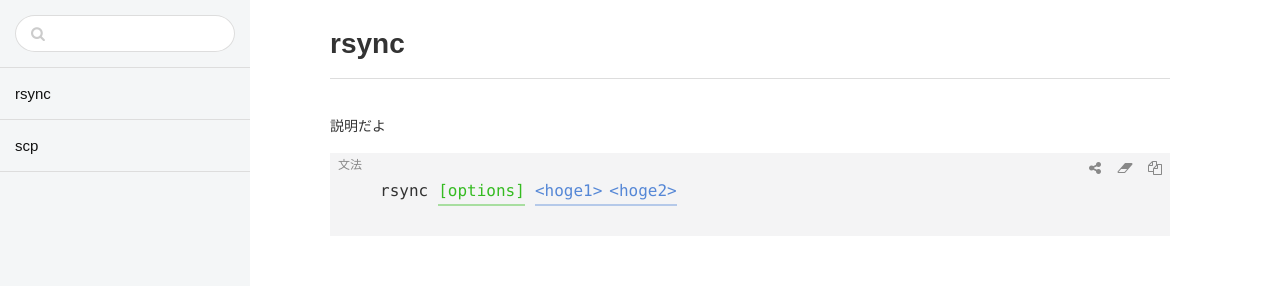
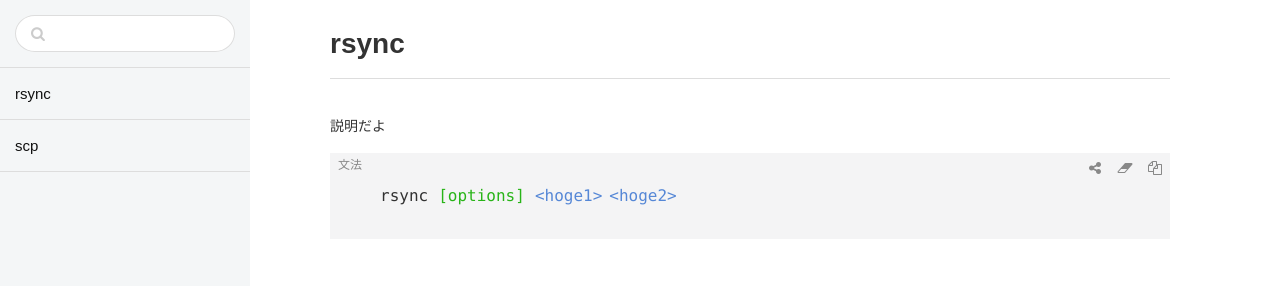
Before and after one commit to hogesuke/linux-command-generator, an Angular app: page /commands/rsync in a window 1280 px wide. Shown: the top 286 px of the page. Built offline with nearby package versions, Linux system fonts and the light colour scheme.

Commit message:
optionsの色を調整

```diff
--- a/src/app/commands/command/arguments-expression.component.scss
+++ b/src/app/commands/command/arguments-expression.component.scss
@@ -1,7 +1,5 @@
 .args {
   float: left;
-  padding-bottom: 5px;
-  border-bottom: solid 2px rgba(85, 135, 214, 0.4);
   color: #5587d6;
 
   > div {
--- a/src/app/commands/command/command.component.scss
+++ b/src/app/commands/command/command.component.scss
@@ -27,7 +27,7 @@ table {
   position: relative;
   overflow: hidden;
   margin-bottom: 50px;
-  padding: 30px 20px 30px 50px;
+  padding: 35px 20px 35px 50px;
   background-color: #f4f4f5;
   font-size: 16px;
 
@@ -97,7 +97,7 @@ table {
 
   &:focus {
     outline: 0;
-    border-bottom-color: $color;;
+    border-bottom-color: $color;
 
     &::placeholder {
       color: transparent;
--- a/src/app/commands/command/options-expression.component.scss
+++ b/src/app/commands/command/options-expression.component.scss
@@ -2,9 +2,7 @@
 
 @mixin options {
   float: left;
-  padding-bottom: 5px;
   margin-right: 10px;
-  border-bottom: solid 2px rgba(53, 187, 33, 0.4);
   color: $option-color;
 }
 
--- a/src/app/commands/shared/_variables.scss
+++ b/src/app/commands/shared/_variables.scss
@@ -1,2 +1,2 @@
 $arg-color: #5587D6;
-$option-color: #35bb21;
+$option-color: #28b418;
```
